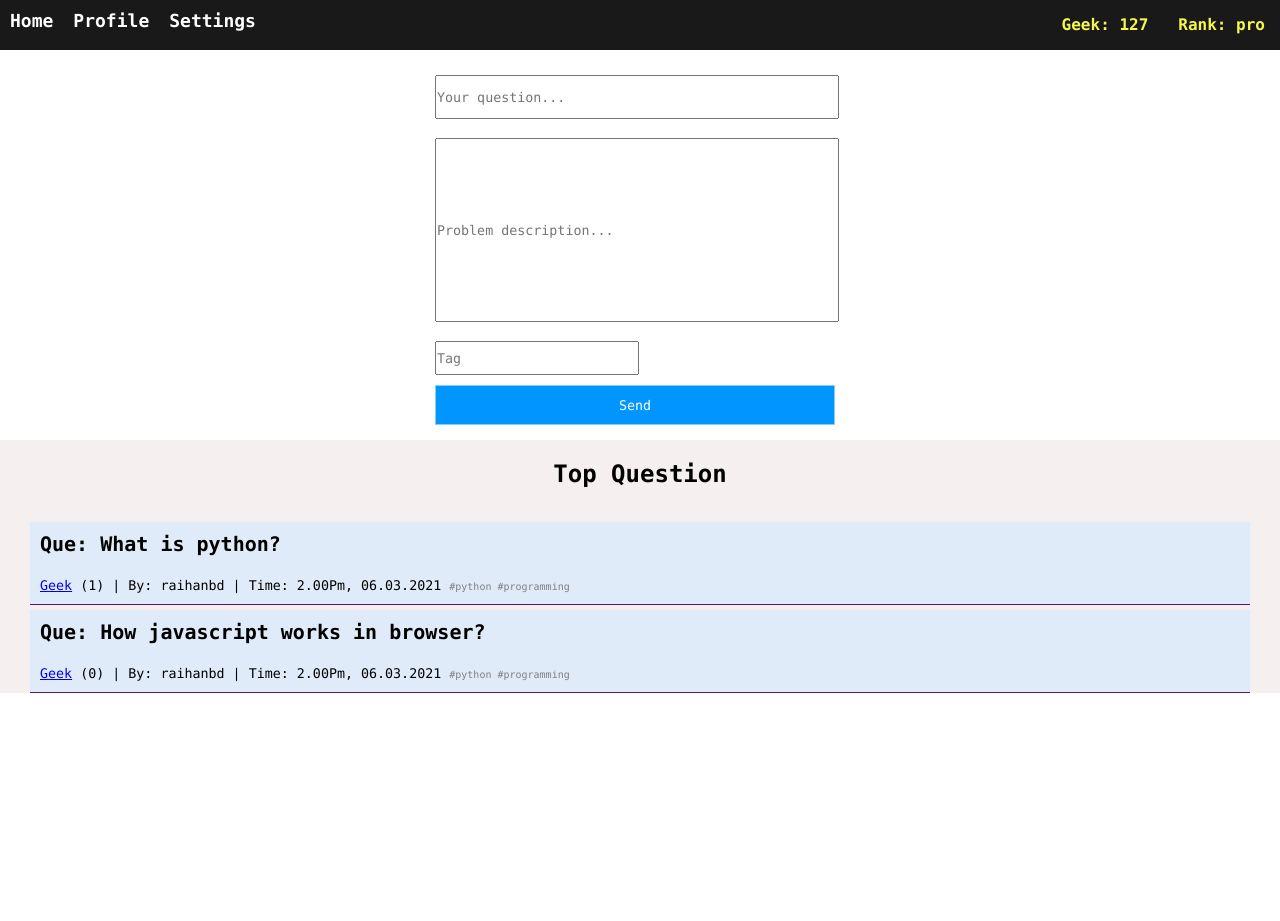
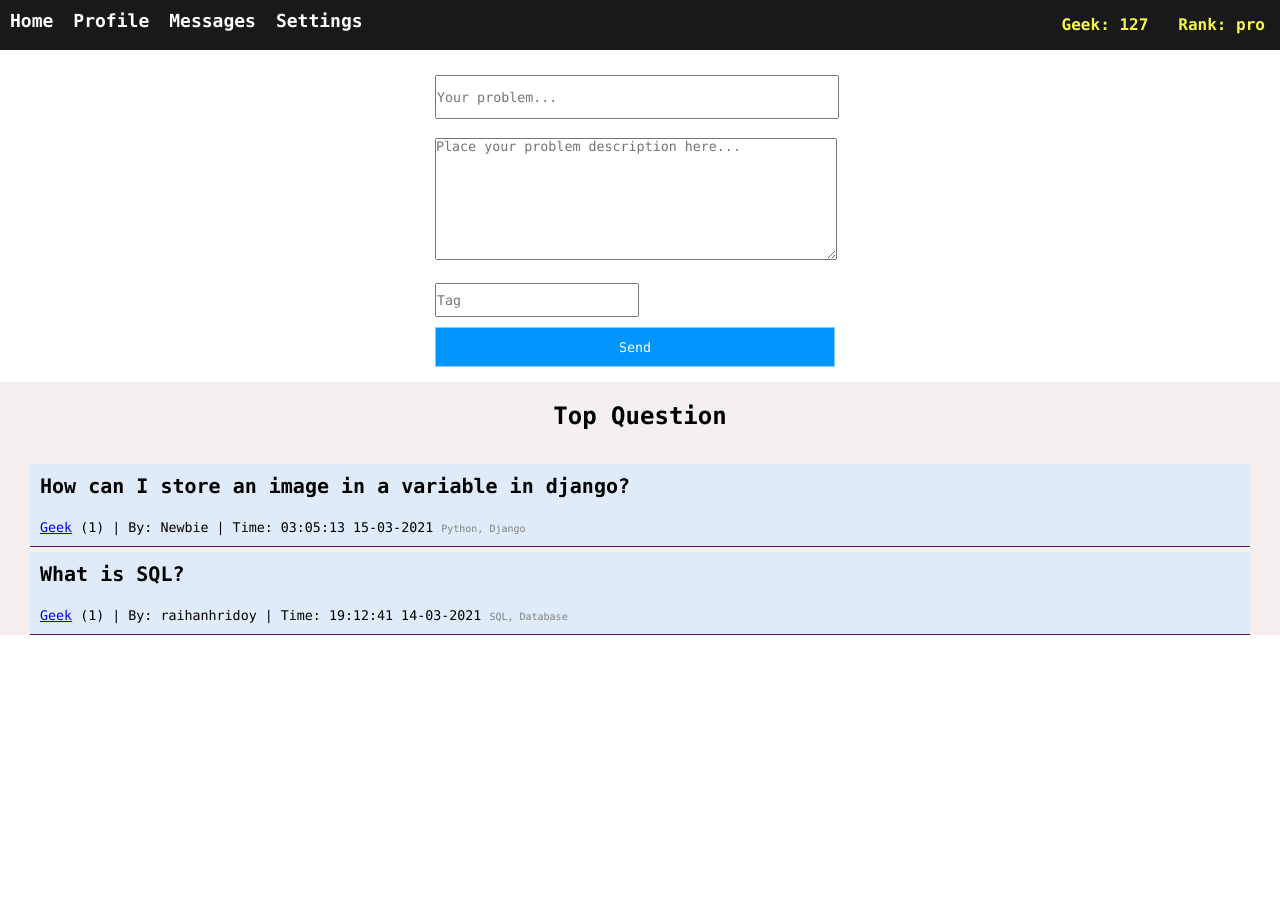
Before and after one commit to raihanalam/GeekHub, a Django app: page /home/ in a window 1280 px wide. Shown: the part 50-971 px from the top of the page. Run offline with Django 3.2, Linux system fonts and the light colour scheme; data comes from the database, SQL or seed files in the repository; both versions use the stored data as it was after the commit; some libraries are stand-ins or nearby versions.

Commit message:
Middle commit

```diff
--- a/assets/css/style.css
+++ b/assets/css/style.css
@@ -23,6 +23,7 @@ button:hover{
 }
 .alert-alert-success{
     margin-top: 15px;
+    margin-bottom: 15px;
     color:rgb(71, 245, 71);
     text-align: center;
 }
@@ -225,7 +226,7 @@ button:hover{
     margin-left: 0;
 }
 .question-body{
-    height: 300px;
+    height: 460px;
     width: auto;
 }
 .question-body .post {
--- a/home/views.py
+++ b/home/views.py
@@ -1,9 +1,31 @@
 from django.shortcuts import render
+from question.models import Question
+from django.contrib import messages
+import datetime
 
 # Create your views here.
 
 def home(request):
-    return render(request,'Home/home.html')
+    if request.method == 'POST':
+        if request.user.is_authenticated:
+            By = request.user.username
+        else:
+            By = 'Newbie'
+        Problem = request.POST['problem']
+        Description = request.POST['description']
+        Tag = request.POST['tag']
+        formTime = datetime.datetime.now()
+        Time = formTime.strftime("%H:%M:%S  %d-%m-%Y")
+
+        qa = Question(by=By, problem=Problem, description=Description,tag=Tag,time=Time)
+        qa.save()
+        messages.success(request, 'Succesfully send!')
+
+    qData = Question.objects.all()
+    context ={
+        'qdata' : qData
+    }
+    return render(request,'Home/home.html' ,context)
 
 def profile(request):
     return render(request,'Home/profile.html')
--- a/question/models.py
+++ b/question/models.py
@@ -5,9 +5,10 @@ class Question(models.Model):
 
     id = models.AutoField(primary_key=True)
     by = models.CharField(max_length=100,blank=False)
-    problem = models.TextField(max_length=300,blank=False)
+    problem = models.CharField(max_length=300,blank=False)
     description = models.TextField(max_length=1000,blank=True)
     tag = models.CharField(max_length=100)
+    time = models.CharField(max_length=100)
 
     def __str__(self):
         return self.problem
--- a/static/css/style.css
+++ b/static/css/style.css
@@ -225,7 +225,7 @@ button:hover{
     margin-left: 0;
 }
 .question-body{
-    height: 300px;
+    height: 500px;
     width: auto;
 }
 .question-body .post {
--- a/templates/Home/home.html
+++ b/templates/Home/home.html
@@ -10,6 +10,7 @@
             <ul>
                 <li><a style="text-decoration: none;color: white;" href="{% url 'home' %}">Home</a></li>
                 <li><a style="text-decoration: none;color: white;" href="{% url 'profile' %}">Profile</a></li>
+                <li><a style="text-decoration: none;color: white;" href="{% url 'home' %}">Messages</a></li>
                 <li><a style="text-decoration: none;color: white;" href="{% url 'home' %}">Settings</a></li>
             </ul>
             <ol>
@@ -19,24 +20,33 @@
         </div>
         <div class="post">
             <div class="ask-question">
-                <input type="text" name="question" style="height: 40px; width: 400px;" placeholder="Your question..."><br><br>
-                <input type="text" name="geek" style="height: 180px; width: 400px;" placeholder="Problem description..."><br><br>
-                <input type="text" name="tag" style="height: 30px; width: 200px;" placeholder="Tag"><br>
-                <button type="submit" name="post">Send</button>
+                {% for message in messages %}
+                <div class="alert-{{ message.tags }}" >
+                     <span aria-hidden="true">&times;</span>
+                    {{ message }}
+                </div>
+                 {% endfor %}
+                <form action="" method="post">
+                    {% csrf_token %}
+                    <input type="text" name="problem" style="height: 40px; width: 400px;" placeholder="Your problem..."><br><br>
+                    <textarea name="description" style="height: 120px; width: 400px;" placeholder="Place your problem description here..."></textarea><br><br>
+                    <input type="text" name="tag" style="height: 30px; width: 200px;" placeholder="Tag"><br>
+                    <button type="submit">Send</button>
+                </form>
             </div>
+
         </div>
         <div class="top-geek-sec">
             <h2>Top Question</h2><br>
-            <div class="row">
-                <p style="font-size: 20px; font-weight: bold;">Que: What is python?</p><br>
+            {%for q in qdata reversed %}
+                {% if forloop.counter <= 10 %}
+                    <div class="row">
+                        <p style="font-size: 20px; font-weight: bold;">{{q.problem}}</p><br>
 
-                <small><a href="#">Geek</a> (1)  |</small><small>  By: raihanbd |</small><small> Time: 2.00Pm, 06.03.2021 </small><small style="font-size: 10px;color: gray;">#python #programming</small>
-            </div>
-            <div class="row">
-                <p style="font-size: 20px; font-weight: bold;">Que: How javascript works in browser?</p><br>
-
-                <small><a href="#">Geek</a> (0)  |</small><small>  By: raihanbd |</small><small> Time: 2.00Pm, 06.03.2021 </small><small style="font-size: 10px;color: gray;">#python #programming</small>
-            </div>
+                        <small><a href="#">Geek</a> (1)  |</small><small>  By: {{q.by}} |</small><small> Time: {{q.time}} </small><small style="font-size: 10px;color: gray;">{{q.tag}}</small>
+                    </div>
+                {% endif %}
+            {% endfor %}
         </div>
     </div>
 {% endblock %}
--- a/templates/index.html
+++ b/templates/index.html
@@ -10,7 +10,7 @@
             <input type="text" placeholder="Your question here..."><button type="submit"><i class="fas fa-question"></i></button><br>
         </div>
         {% if user.is_authenticated == False %}
-            <p style="text-align: center; color: darkgray; font-size: 15px;">Want to ask descripted question? <a style="text-decoration: none" href="{% url 'question' %}">Click here!</a> </p>
+            <p style="text-align: center; color: darkgray; font-size: 15px;">Are you stuck in a problem? <a style="text-decoration: none" href="{% url 'question' %}">Click here!</a> </p>
         {% endif %}
     </div>
     <div class="theme-sec">
```
Also changed, not shown: question/views.py (+18 -0 lines), templates/Question/askquestion.html (+13 -4 lines), db.sqlite3, question/migrations/0002_question_time.py (added), question/migrations/0003_auto_20210314_1910.py (added).
